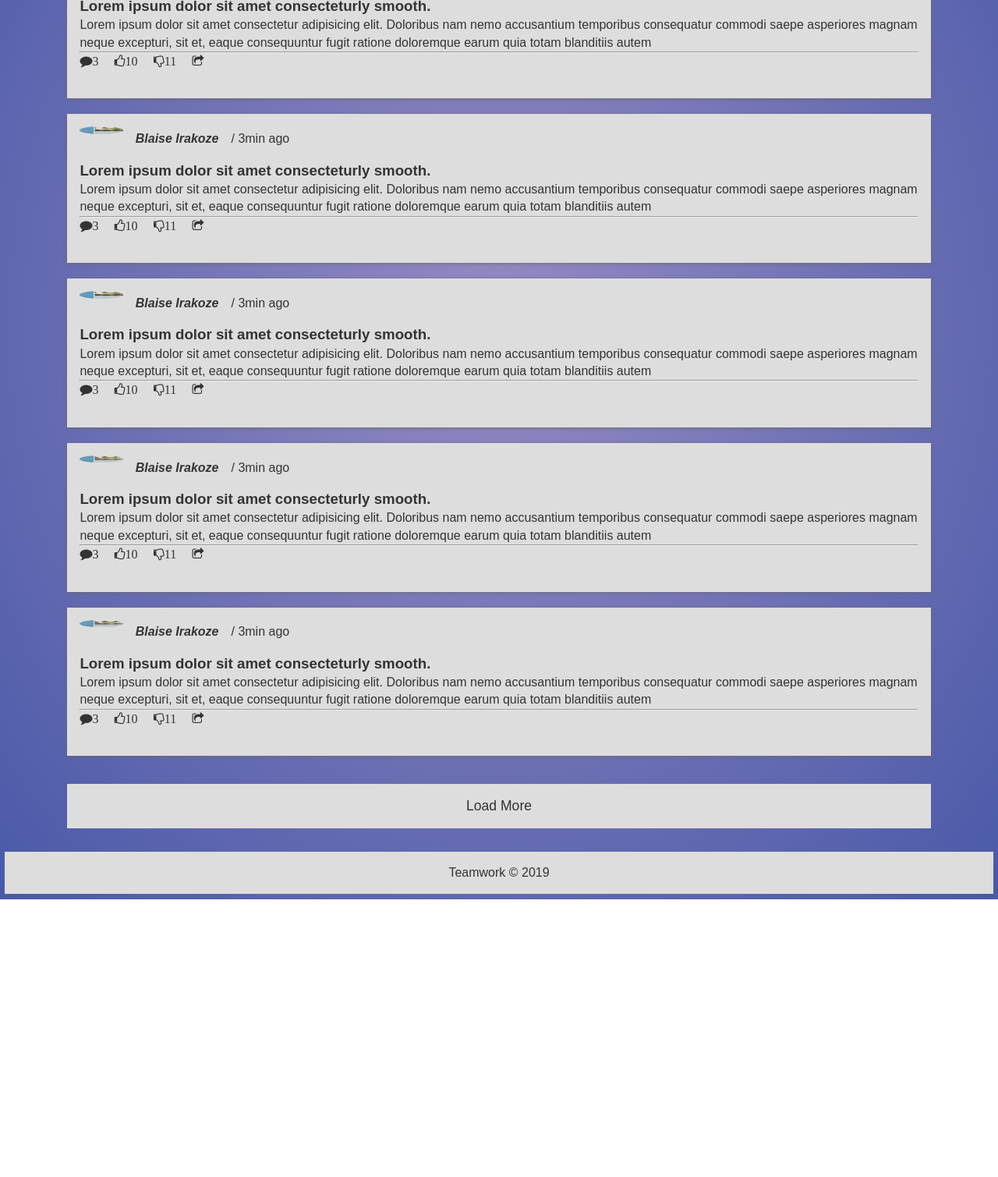
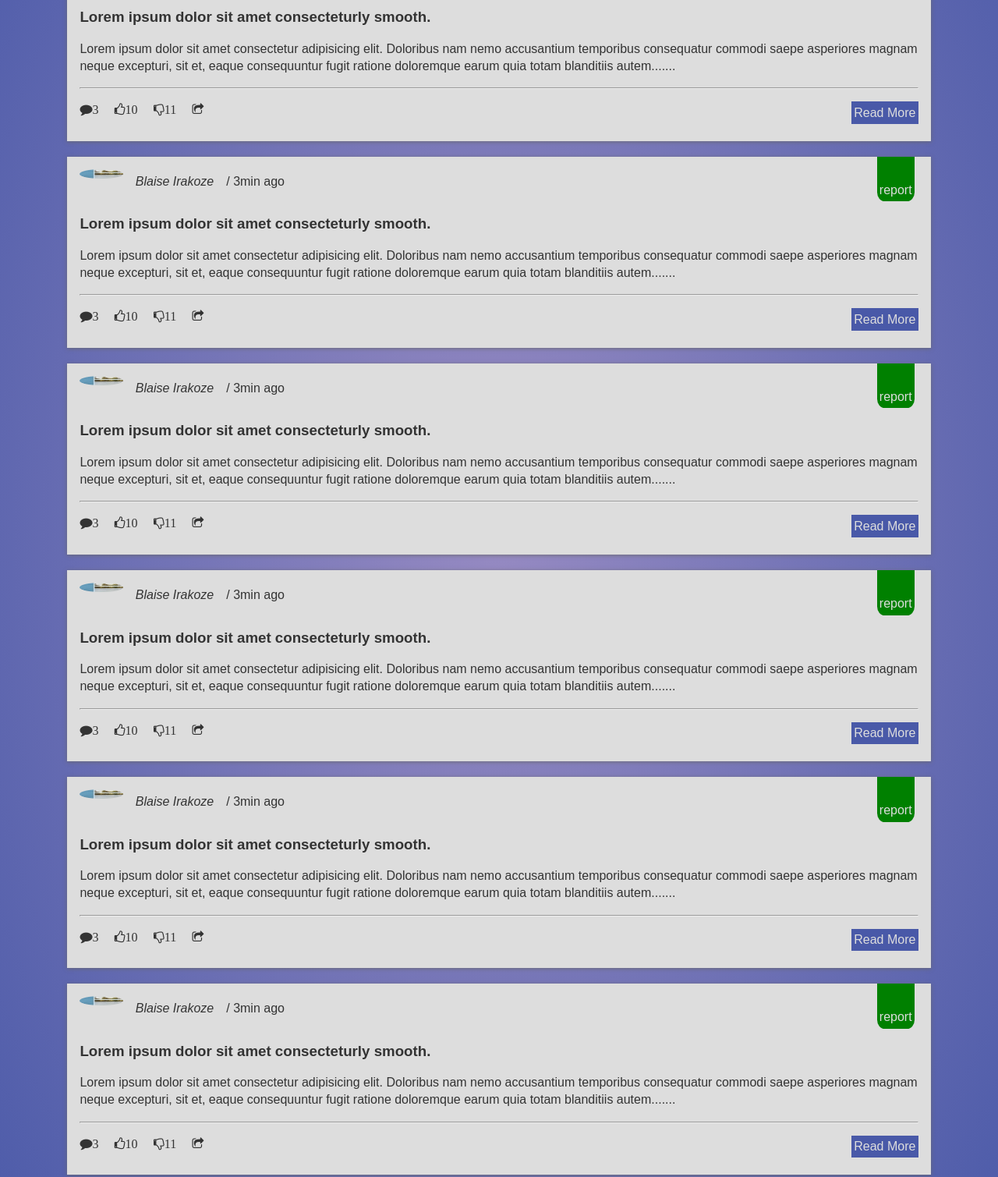
Before and after one commit to BlaiseJavan/Teamwork, a website: page UI/html/articles.html in a window 1280 px wide. Shown: the part 329-1838 px from the top of the page at 78% size. Before the commit the page ends 1482 px from the top, so only its background shows below. Drawn offline with Linux system fonts and the light colour scheme.

```diff
--- a/UI/css/articles.css
+++ b/UI/css/articles.css
@@ -128,6 +128,7 @@
 .info h4 {
     float: left;
     margin: 1.3rem 0 0 0;
+    font-weight: normal;
 }
 .info span {
     float: left;
@@ -139,14 +140,47 @@
     color: var(--dark);
 }
 
+.article h3{
+    color: var(--dark);
+    margin-bottom: 1rem;
+    font-weight: 700;
+}
+
+.reply a{
+    float: right;
+    margin: 0 1.3rem 0 0;
+    color: var(--main);
+    text-decoration: none;
+    background: green;
+    /* background: rgb(219, 93, 93); */
+    display: flex;
+    padding: 2rem 0.2rem 0.2rem 0.2rem;
+    border-bottom-right-radius: 20%;
+    border-bottom-left-radius: 20%;
+}
+
+.reply a:hover {
+    box-shadow: var(--shadow);
+}
+
+.article hr {
+    margin: 1rem 0;
+}
+
 .read-more {
     float: right;
     text-decoration: none;
-    background: var(--blue);
-    color: var(--white);
+    background: #4959A8;
     padding: .2rem;
     margin-bottom: 0;
-    display: none;
+}
+
+.read-more a{
+    color: var(--main);
+}
+
+.read-more:hover {
+    box-shadow: var(--shadow);
 }
 
 /* More pages */
--- a/UI/css/specific-article.css
+++ b/UI/css/specific-article.css
@@ -160,7 +160,7 @@
 
 .subscribe button {
     width: 100%;
-    background:  var(--blue);
+    background:  #4959A8;
     padding: 0.5rem;
     border: none;
     color: var(--white);
@@ -218,7 +218,7 @@
  }
 
  .article i{
-    color: var(--blue);
+    color: #4959A8;
  }
 
 .emp-info .article {
@@ -289,7 +289,7 @@
 
 .cmt-btn {
     /* width: 100%; */
-    background:  var(--blue);
+    background:  #4959A8;
     padding: 0.5rem;
     border: none;
     color: var(--white);
@@ -302,7 +302,7 @@
 }
 
 .comment form button{
-    background:  var(--blue);
+    background:  #4959A8;
     padding: 0.3rem;
     border: none;
     color: var(--white);
@@ -312,7 +312,7 @@
 }
 
 .leave-cmt form button{
-    background:  var(--blue);
+    background:  #4959A8;
     padding: 0.3rem;
     border: none;
     color: var(--white);
--- a/UI/html/articles.html
+++ b/UI/html/articles.html
@@ -16,7 +16,8 @@
     <div class="wrapper">
 
         <!-- Logo -->
-        <div class="media"><i class="fa fa-facebook-square"></i> <i class="fa fa-twitter-square"></i> <i class="fa fa-instagram"></i>
+        <div class="media"><i class="fa fa-facebook-square"></i> <i class="fa fa-twitter-square"></i> <i
+                class="fa fa-instagram"></i>
         </div>
         <a class="logo" href="../index.html"> <img src="../img/logo 4.png" alt=""></a>
         <!-- End logo -->
@@ -36,85 +37,144 @@
         <article class="info">
             <img src="../img/House-Painting.jpeg" alt="">
             <h4> <i>Blaise Irakoze</i> </h4> <span>/ 3min ago</span>
+            <div class="reply"><a href="#">report</a></div>
             <div class="article">
+                <a href="../html/specific-article.html">
                     <h3>Lorem ipsum dolor sit amet consecteturly smooth.</h3>
-                <a href="../html/specific-article.html"><p>Lorem ipsum dolor sit amet consectetur adipisicing elit.
+                </a>
+                <a href="../html/specific-article.html">
+                    <p>Lorem ipsum dolor sit amet consectetur adipisicing elit.
                         Doloribus nam nemo accusantium temporibus consequatur
                         commodi saepe asperiores magnam neque excepturi, sit et,
                         eaque consequuntur fugit ratione doloremque earum quia totam
-                     blanditiis autem </p> </a>
+                        blanditiis autem....... </p>
+                </a>
                 <hr>
                 <i class="fa fa-comment">3</i> <i class="fa fa-thumbs-o-up">10</i> <i class="fa fa-thumbs-o-down">11</i>
                 <i class="fa fa-share-square-o"></i>
-                <a href="#" class="read-more" >Read More</a>
+                <div class="read-more">
+                    <a href="../html/specific-article.html">Read More</a>
+                </div>
             </div>
         </article>
 
         <article class="info">
             <img src="../img/House-Painting.jpeg" alt="">
             <h4> <i>Blaise Irakoze</i> </h4> <span>/ 3min ago</span>
+            <div class="reply"><a href="#">report</a></div>
             <div class="article">
+                <a href="../html/specific-article.html">
                     <h3>Lorem ipsum dolor sit amet consecteturly smooth.</h3>
-                <a href="../html/specific-article.html"><p>Lorem ipsum dolor sit amet consectetur adipisicing elit.
+                </a>
+                <a href="../html/specific-article.html">
+                    <p>Lorem ipsum dolor sit amet consectetur adipisicing elit.
                         Doloribus nam nemo accusantium temporibus consequatur
                         commodi saepe asperiores magnam neque excepturi, sit et,
                         eaque consequuntur fugit ratione doloremque earum quia totam
-                     blanditiis autem </p> </a>
+                        blanditiis autem....... </p>
+                </a>
                 <hr>
                 <i class="fa fa-comment">3</i> <i class="fa fa-thumbs-o-up">10</i> <i class="fa fa-thumbs-o-down">11</i>
                 <i class="fa fa-share-square-o"></i>
-                <a href="#" class="read-more" >Read More</a>
+                <div class="read-more">
+                    <a href="../html/specific-article.html">Read More</a>
+                </div>
             </div>
         </article>
 
         <article class="info">
             <img src="../img/House-Painting.jpeg" alt="">
             <h4> <i>Blaise Irakoze</i> </h4> <span>/ 3min ago</span>
+            <div class="reply"><a href="#">report</a></div>
             <div class="article">
+                <a href="../html/specific-article.html">
                     <h3>Lorem ipsum dolor sit amet consecteturly smooth.</h3>
-                <a href="../html/specific-article.html"><p>Lorem ipsum dolor sit amet consectetur adipisicing elit.
+                </a>
+                <a href="../html/specific-article.html">
+                    <p>Lorem ipsum dolor sit amet consectetur adipisicing elit.
                         Doloribus nam nemo accusantium temporibus consequatur
                         commodi saepe asperiores magnam neque excepturi, sit et,
                         eaque consequuntur fugit ratione doloremque earum quia totam
-                     blanditiis autem </p> </a>
+                        blanditiis autem....... </p>
+                </a>
                 <hr>
                 <i class="fa fa-comment">3</i> <i class="fa fa-thumbs-o-up">10</i> <i class="fa fa-thumbs-o-down">11</i>
                 <i class="fa fa-share-square-o"></i>
-                <a href="#" class="read-more" >Read More</a>
+                <div class="read-more">
+                    <a href="../html/specific-article.html">Read More</a>
+                </div>
             </div>
         </article>
 
         <article class="info">
             <img src="../img/House-Painting.jpeg" alt="">
             <h4> <i>Blaise Irakoze</i> </h4> <span>/ 3min ago</span>
+            <div class="reply"><a href="#">report</a></div>
             <div class="article">
+                <a href="../html/specific-article.html">
                     <h3>Lorem ipsum dolor sit amet consecteturly smooth.</h3>
-                <a href="../html/specific-article.html"><p>Lorem ipsum dolor sit amet consectetur adipisicing elit.
+                </a>
+                <a href="../html/specific-article.html">
+                    <p>Lorem ipsum dolor sit amet consectetur adipisicing elit.
                         Doloribus nam nemo accusantium temporibus consequatur
                         commodi saepe asperiores magnam neque excepturi, sit et,
                         eaque consequuntur fugit ratione doloremque earum quia totam
-                     blanditiis autem </p> </a>
+                        blanditiis autem....... </p>
+                </a>
                 <hr>
                 <i class="fa fa-comment">3</i> <i class="fa fa-thumbs-o-up">10</i> <i class="fa fa-thumbs-o-down">11</i>
                 <i class="fa fa-share-square-o"></i>
-                <a href="#" class="read-more" >Read More</a>
+                <div class="read-more">
+                    <a href="../html/specific-article.html">Read More</a>
+                </div>
             </div>
         </article>
 
         <article class="info">
             <img src="../img/House-Painting.jpeg" alt="">
             <h4> <i>Blaise Irakoze</i> </h4> <span>/ 3min ago</span>
+            <div class="reply"><a href="#">report</a></div>
             <div class="article">
+                <a href="../html/specific-article.html">
                     <h3>Lorem ipsum dolor sit amet consecteturly smooth.</h3>
-                <a href="../html/specific-article.html"><p>Lorem ipsum dolor sit amet consectetur adipisicing elit.
+                </a>
+                <a href="../html/specific-article.html">
+                    <p>Lorem ipsum dolor sit amet consectetur adipisicing elit.
                         Doloribus nam nemo accusantium temporibus consequatur
                         commodi saepe asperiores magnam neque excepturi, sit et,
                         eaque consequuntur fugit ratione doloremque earum quia totam
-                     blanditiis autem </p> </a>
+                        blanditiis autem....... </p>
+                </a>
                 <hr>
                 <i class="fa fa-comment">3</i> <i class="fa fa-thumbs-o-up">10</i> <i class="fa fa-thumbs-o-down">11</i>
                 <i class="fa fa-share-square-o"></i>
-                <a href="#" class="read-more" >Read More</a>
+                <div class="read-more">
+                    <a href="../html/specific-article.html">Read More</a>
+                </div>
+            </div>
+        </article>
+
+        <article class="info">
+            <img src="../img/House-Painting.jpeg" alt="">
+            <h4> <i>Blaise Irakoze</i> </h4> <span>/ 3min ago</span>
+            <div class="reply"><a href="#">report</a></div>
+            <div class="article">
+                <a href="../html/specific-article.html">
+                    <h3>Lorem ipsum dolor sit amet consecteturly smooth.</h3>
+                </a>
+                <a href="../html/specific-article.html">
+                    <p>Lorem ipsum dolor sit amet consectetur adipisicing elit.
+                        Doloribus nam nemo accusantium temporibus consequatur
+                        commodi saepe asperiores magnam neque excepturi, sit et,
+                        eaque consequuntur fugit ratione doloremque earum quia totam
+                        blanditiis autem....... </p>
+                </a>
+                <hr>
+                <i class="fa fa-comment">3</i> <i class="fa fa-thumbs-o-up">10</i> <i class="fa fa-thumbs-o-down">11</i>
+                <i class="fa fa-share-square-o"></i>
+                <div class="read-more">
+                    <a href="../html/specific-article.html">Read More</a>
+                </div>
             </div>
         </article>
         <!-- ENd Articles -->
@@ -131,7 +191,7 @@
     <footer>
         <p id="footer">Teamwork &copy; 2019</p>
     </footer>
-    <script src="main.js"></script>
+    <script src="../js/script.js"></script>
 </body>
 
 </html>
--- /dev/null
+++ b/UI/js/script.js
@@ -0,0 +1 @@
+alert(ok);
```
Also changed, not shown: UI/css/index.css (+1 -34 lines), UI/css/signup.css (+9 -0 lines), UI/html/signin.html (added, +53 -0 lines), UI/index.html (+8 -1 lines). Lines whose indentation alone changed are shown as unchanged.
